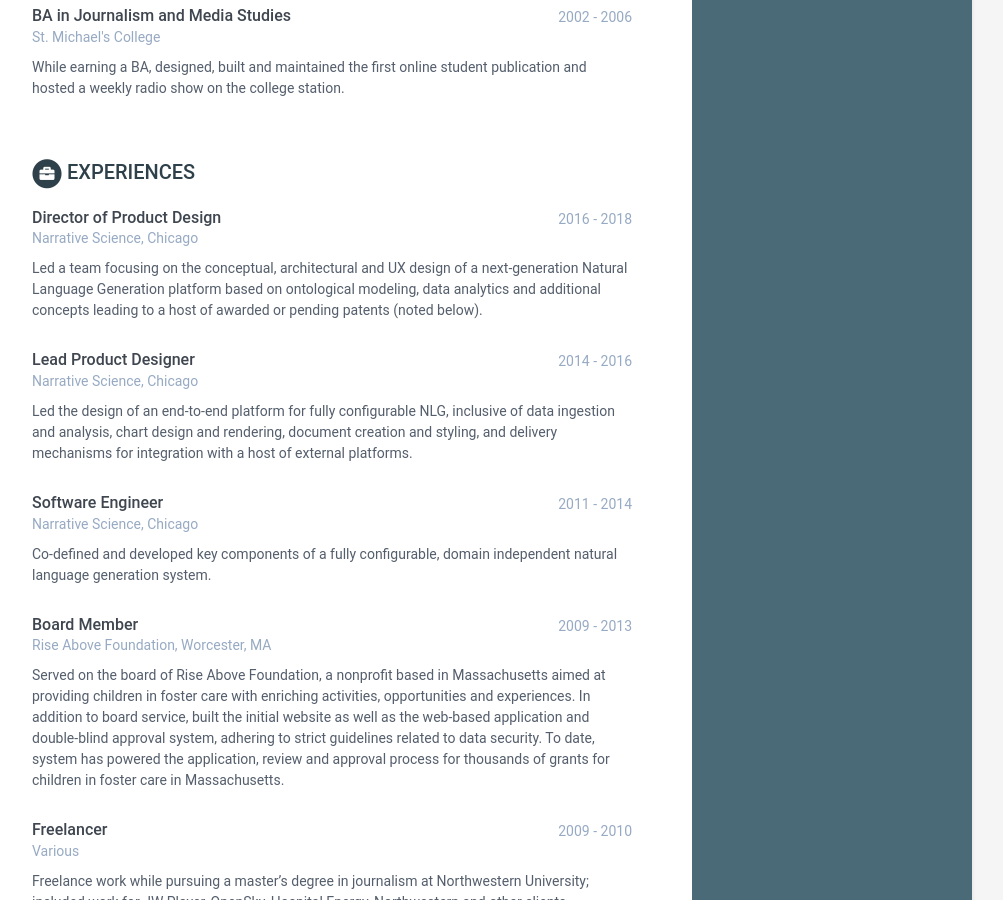
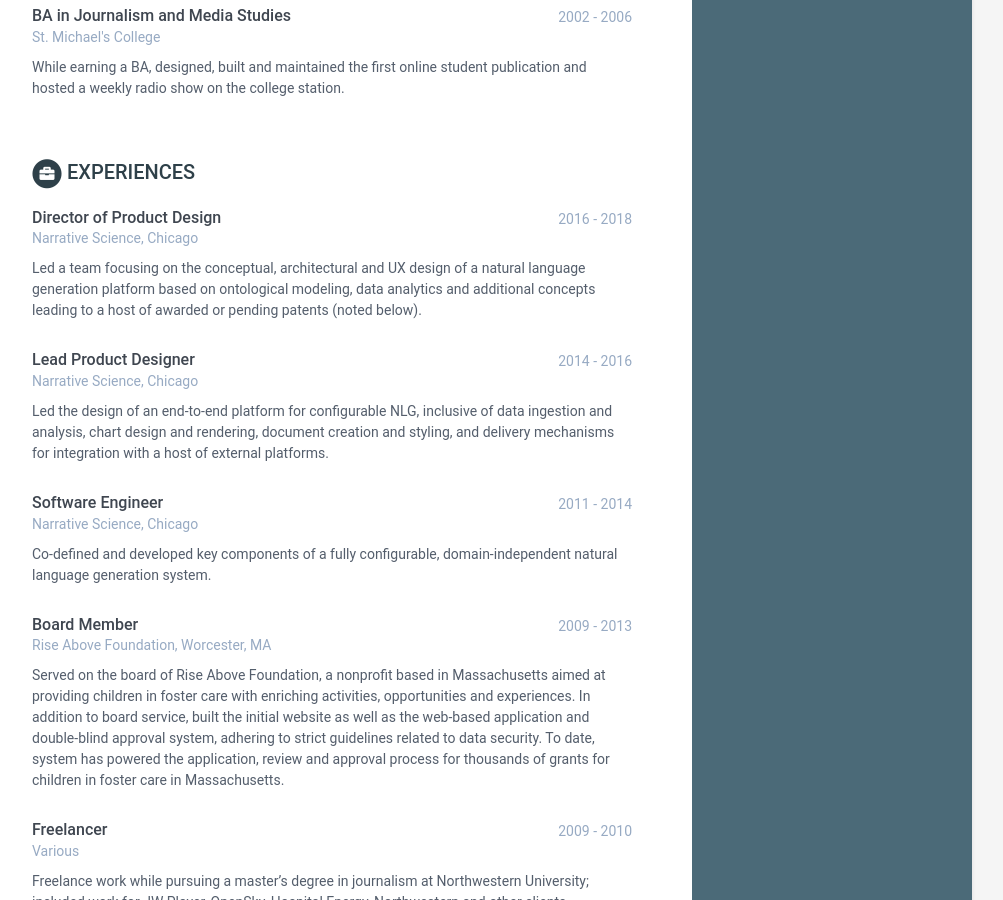
Before and after one commit to andrewpaley/andrewpaley.github.io, a Jekyll site: the page built from index.html, in a window 1280 px wide and 900 px high, scrolled down 1308 px. Shown: the whole window, without its empty margins (168-1171 px from the left). Built offline with Jekyll 4.4.1, drawn with Linux system fonts in a browser that asks for light colours.

```diff
--- a/_data/data.yml
+++ b/_data/data.yml
@@ -64,24 +64,25 @@
       time: 2002 - 2006
       details: |
         While earning a BA, designed, built and maintained the first online student publication and hosted a weekly radio show on the college station.
+
 experiences:
     - role: Director of Product Design
       time: 2016 - 2018
       company: Narrative Science, Chicago
       details: |
-        Led a team focusing on the conceptual, architectural and UX design of a next-generation Natural Language Generation platform based on ontological modeling, data analytics and additional concepts leading to a host of awarded or pending patents (noted below).
+        Led a team focusing on the conceptual, architectural and UX design of a natural language generation platform based on ontological modeling, data analytics and additional concepts leading to a host of awarded or pending patents (noted below).
 
     - role: Lead Product Designer
       time: 2014 - 2016
       company: Narrative Science, Chicago
       details: |
-        Led the design of an end-to-end platform for fully configurable NLG, inclusive of data ingestion and analysis, chart design and rendering, document creation and styling, and delivery mechanisms for integration with a host of external platforms.
+        Led the design of an end-to-end platform for configurable NLG, inclusive of data ingestion and analysis, chart design and rendering, document creation and styling, and delivery mechanisms for integration with a host of external platforms.
 
     - role: Software Engineer
       time: 2011 - 2014
       company: Narrative Science, Chicago
       details: |
-        Co-defined and developed key components of a fully configurable, domain independent natural language generation system.
+        Co-defined and developed key components of a fully configurable, domain-independent natural language generation system.
 
     - role: Board Member
       time: 2009 - 2013
```
